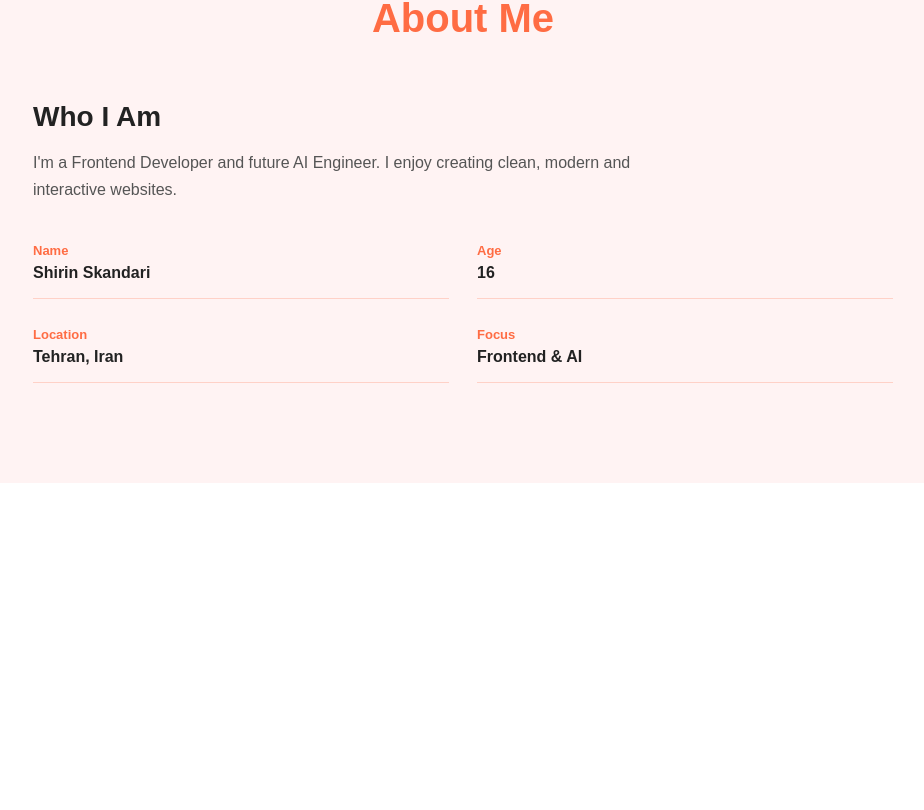
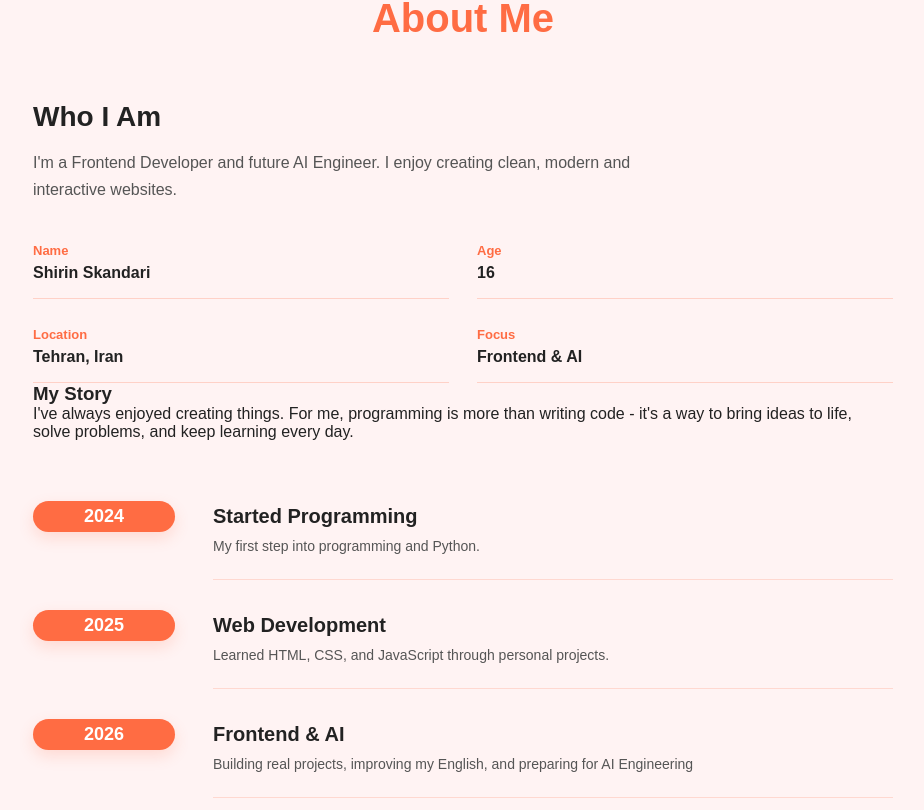
Before and after one commit to Shirin-skandari/Portfolio-v2, a Next.js app: page / in a window 1280 px wide. Shown: the part 904-1714 px from the top of the page, without its empty margins (177-1101 px from the left). Before the commit the page ends 1387 px from the top, so only its background shows below. Built offline with nearby package versions, Linux system fonts and the light colour scheme.

Commit message:
feat: add journey section styling

```diff
--- a/src/app/page.js
+++ b/src/app/page.js
@@ -58,7 +58,43 @@ export default function Home() {
               <dd>Frontend & AI</dd>
             </div>
           </dl>
-    </div>
+        </div>
+
+        <div className={styles.myStory}>
+          <h3>My Story</h3>
+          <p>
+            I've always enjoyed creating things. For me, programming is more than writing code - it's a way to bring ideas to life, solve problems, and keep learning every day.
+          </p>
+        </div>
+
+        <dl className={styles.myJourney}>
+          <div className={styles.journeyItem}>
+            <dt>2024</dt>
+            <dd>
+              <h4>Started Programming</h4>
+              <p>My first step into programming and Python.</p>
+            </dd>
+          </div>
+          <div className={styles.journeyItem}>
+            <dt>2025</dt>
+            <dd>
+              <h4>Web Development</h4>
+              <p>
+                Learned HTML, CSS, and JavaScript through personal projects.
+              </p>
+            </dd>
+          </div>
+
+          <div className={styles.journeyItem}>
+            <dt>2026</dt>
+            <dd>
+              <h4>Frontend & AI</h4>
+              <p>
+                Building real projects, improving my English, and preparing for AI Engineering
+              </p>
+            </dd>
+          </div>
+        </dl>
       </section>
 
     </main>
--- a/src/app/page.module.scss
+++ b/src/app/page.module.scss
@@ -151,3 +151,58 @@
     margin: 0;
   }
 }
+
+.myJourney {
+  display: flex;
+  flex-direction: column;
+  gap: 30px;
+  margin-top: 60px;
+  padding: 0;
+
+  .journeyItem {
+    display: grid;
+    grid-template-columns: 150px 1fr;
+    align-items: start;
+    gap: 30px;
+    position: relative;
+
+    dt {
+      display: flex;
+      align-items: center;
+      justify-content: center;
+
+      width: 142px;
+      min-height: 28px;
+      padding: 5px 10px;
+
+      background: #ff6c43;
+      color: #fff;
+      border-radius: 20px;
+
+      font-size: 18px;
+      font-weight: 600;
+
+      box-shadow: 0 6px 15px rgba(255, 108, 67, 0.18);
+    }
+
+    dd {
+      margin: 0;
+      padding: 4px 0 20px;
+      border-bottom: 1px solid rgba(255, 108, 67, 0.2);
+
+      h4 {
+        margin: 0 0 7px;
+        font-size: 20px;
+        color: #222;
+      }
+
+      p {
+        margin: 0;
+        max-width: 600px;
+        font-size: 14px;
+        line-height: 1.7;
+        color: #555;
+      }
+    }
+  }
+}
```
